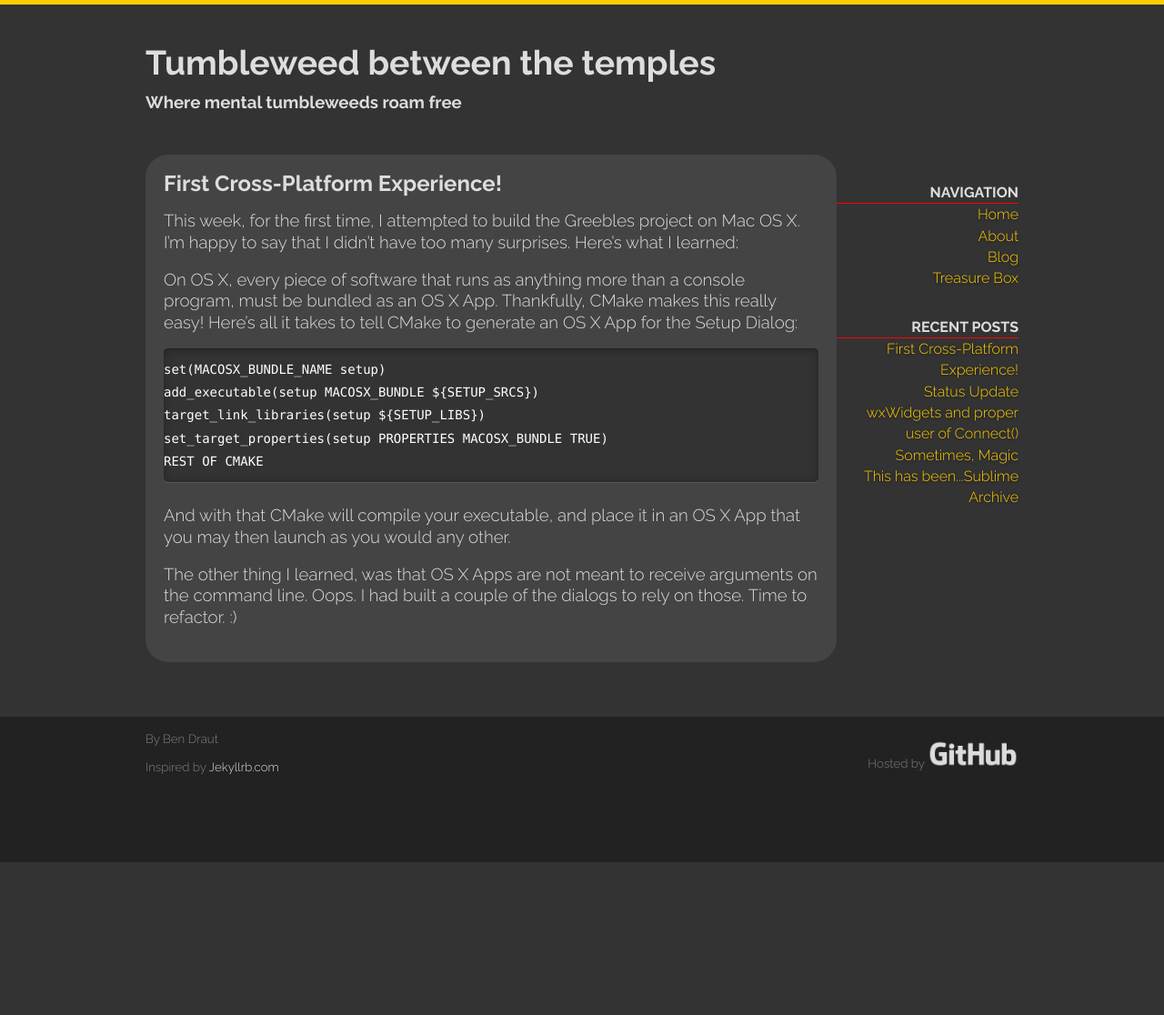
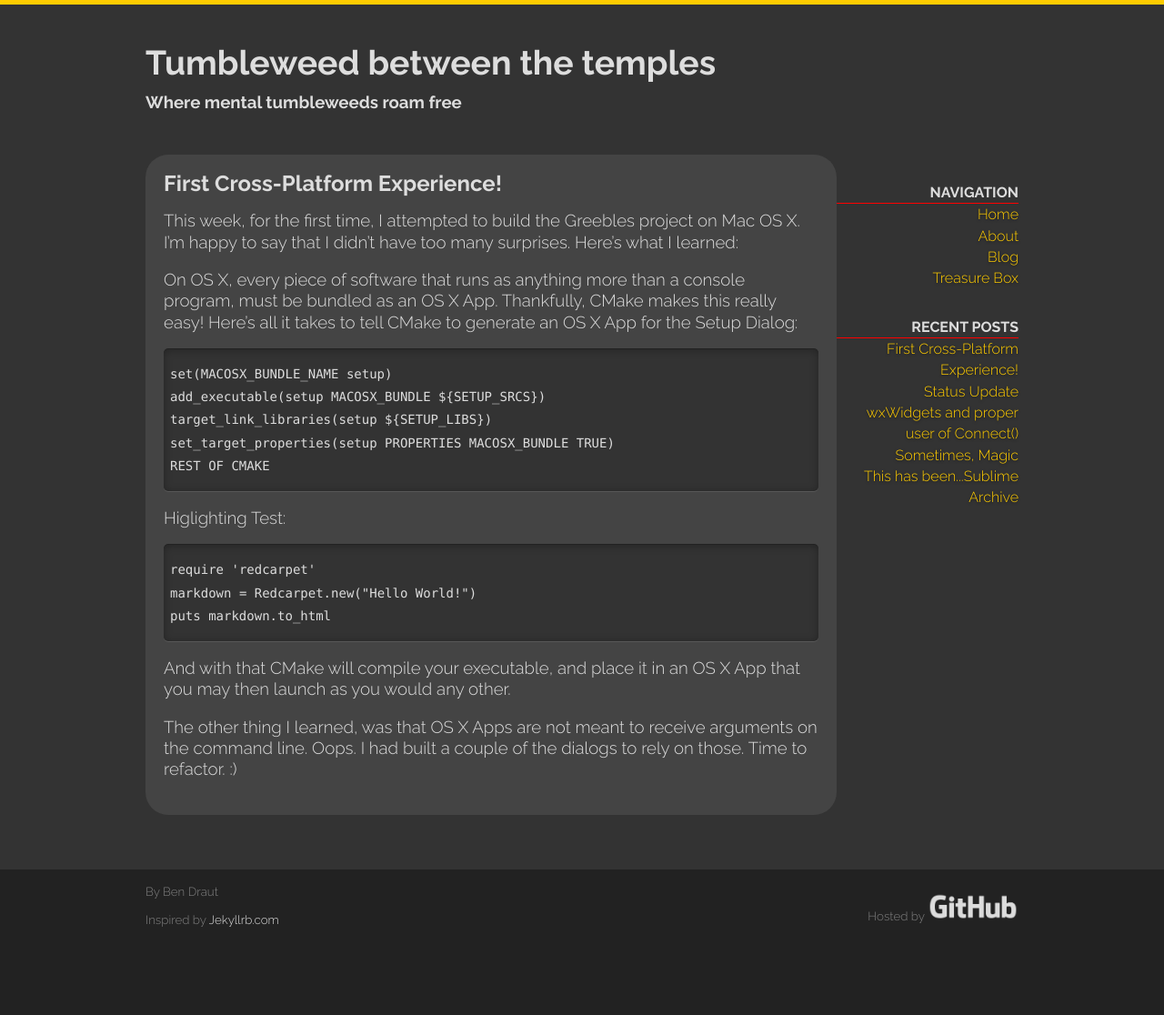
Before and after one commit to drautb/drautb.github.io, a Jekyll site: the page built from _posts/2013-09-01-first-cross-platform-experience!.markdown, in a window 1280 px wide. Shown: the whole page at 91% size. Built offline with Jekyll 4.4.1, drawn with Linux system fonts in a browser that asks for light colours; nearby versions of some CDN libraries; Markdown is read by kramdown in place of the engine named in the settings; before the commit the page ends 948 px from its top, so only the background shows below that.

Commit message:
Testing code highlighting on GitHub

````diff
--- a/Gemfile
+++ b/Gemfile
@@ -1,2 +1,4 @@
 source 'https://rubygems.org'
 gem 'github-pages'
+gem 'redcarpet', '~> 2.3'
+gem 'albino', '~> 1.3'
--- a/_config.yml
+++ b/_config.yml
@@ -3,3 +3,6 @@
 plugins:     ./_plugins
 future:      true
 permalink:   date
+markdown:    redcarpet
+redcarpet:
+  extensions: ["no_intra_emphasis", "fenced_code_blocks", "autolink", "strikethrough", "superscript", "with_toc_data"]
--- a/_includes/header.html
+++ b/_includes/header.html
@@ -6,6 +6,12 @@
     <link href='http://fonts.googleapis.com/css?family=Raleway:700,300' rel='stylesheet' type='text/css'>
     <link href="/assets/css/reset.css" type="text/css" rel="stylesheet" />
     <link href="/assets/css/style.css" type="text/css" rel="stylesheet" />
+    <script src="//ajax.googleapis.com/ajax/libs/jquery/1.10.2/jquery.min.js"></script>
+    <script type="text/javascript">
+    $(document).ready(function() {
+        $('code').wrap("<div class=\"code-wrapper\"></div>");
+    })
+    </script>
 </head>
 
 <body>
--- a/_posts/2013-09-01-first-cross-platform-experience!.markdown
+++ b/_posts/2013-09-01-first-cross-platform-experience!.markdown
@@ -13,12 +13,20 @@
 Dialog:
 
 
-```
+``` cmake
 set(MACOSX_BUNDLE_NAME setup)
 add_executable(setup MACOSX_BUNDLE ${SETUP_SRCS})
 target_link_libraries(setup ${SETUP_LIBS})
 set_target_properties(setup PROPERTIES MACOSX_BUNDLE TRUE)
 REST OF CMAKE
+```
+
+Higlighting Test:
+
+``` ruby
+require 'redcarpet'
+markdown = Redcarpet.new("Hello World!")
+puts markdown.to_html
 ```
 
 And with that CMake will compile your executable, and place it in an OS X App
--- a/assets/css/style.css
+++ b/assets/css/style.css
@@ -47,16 +47,15 @@
     font-size: 14px;
     padding: 0 .5em;
     line-height: 1.8em;
+}
 
-    padding: 10px 0;
-    width: 100%;
-    overflow: auto;
-
+.code-wrapper {
     background: #333;
-    color: #fff;
     border-radius: 5px;
     box-shadow: inset 0 1px 10px rgba(0,0,0,.3), 0 1px 0 rgba(255,255,255,.1), 0 -1px 0 rgba(0,0,0,.5);
-
+    overflow: auto;
+    padding: 15px 0;
+    width: 100%;
 }
 
 
````
Also changed, not shown: ideas.md (+1 -0 lines).
